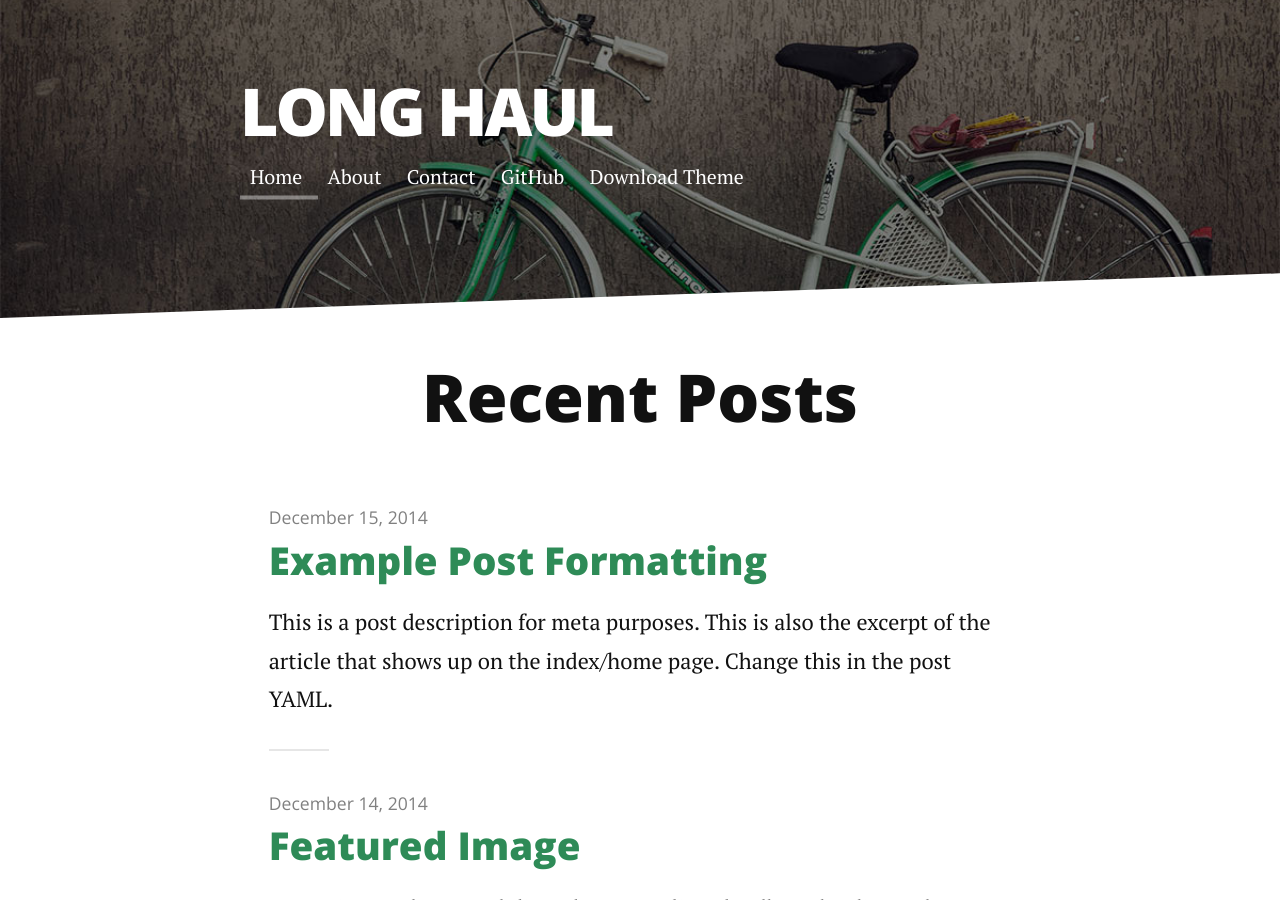
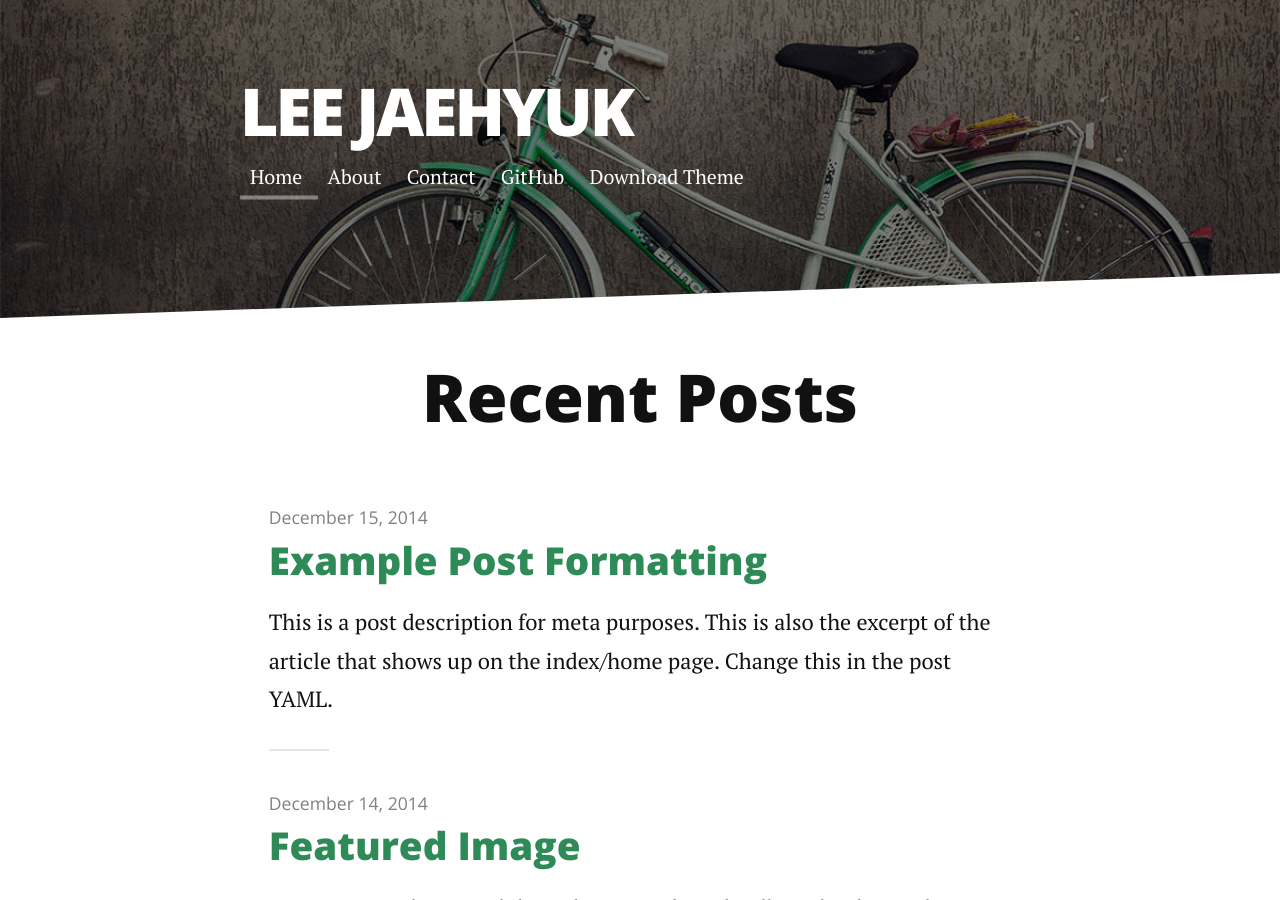
Before and after one commit to hrpfs/hrpfs.github.io, a Jekyll site: the page built from index.html, in a window 1280 px wide and 900 px high. Built offline with Jekyll 4.4.1, drawn with Linux system fonts in a browser that asks for light colours; nearby versions of some CDN libraries; the list of posts is cut into pages by our own code; some of the changed lines change nothing that is shown.

Commit message:
edit config file

```diff
--- a/_config.yml
+++ b/_config.yml
@@ -1,7 +1,7 @@
-title: Long Haul
-description: Long Form Jekyll theme built with SASS / COMPASS / SUSY
+title: Lee Jaehyuk
+description: Lee Jaehyuk's portfolio
 
-url: http://brianmaierjr.github.com/long-haul
+url: http://hrpfs.github.io
 baseurl: ""
 paginate_path: "blog/page:num/"
 permalink: blog/:title/
@@ -20,9 +20,7 @@
     url: /contact
 
 social:
-  github: brianmaierjr
-  twitter: brianmaierjr
-  facebook: brianmaierjr
-  email: brimaidesigns@gmail.com
+  github: hrpfs
+  email: hrpfsn@gmail.com
 
 google_analytics: "UA-58263416-1"
```
